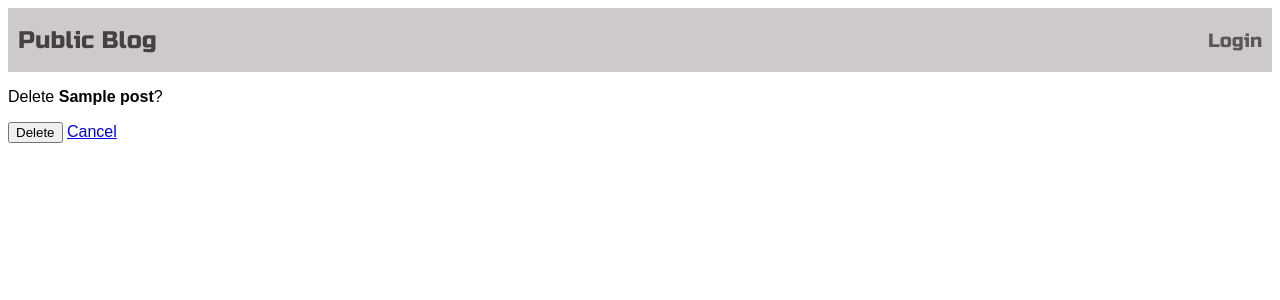
After one commit to armanaaquib/django-blog-project, a Django app: template blog/templates/post_confirm_delete.html in a window 1280 px wide. The commit adds this page. Shown: the top 300 px of the page. Run offline with Django 3.2, Linux system fonts and the light colour scheme; the template is opened without the code that fills it: most values are stand-ins (such as "Sample title", 1, 10 or a date in 2020).

Commit message:
Added: post delete fature

```diff
--- /dev/null
+++ b/blog/templates/post_confirm_delete.html
@@ -0,0 +1,15 @@
+{% extends 'base.html' %}
+
+{% block title %}Delete {{ post.title }}{% endblock %}
+
+{% block body %}
+    <div>
+        <p>Delete <strong>{{ post.title }}</strong>?</p>
+
+        <form method="POST">
+            {% csrf_token %}
+            <input type="submit" value="Delete">
+            <a href="{% url 'blog:post-detail' pk=post.pk %} ">Cancel</a>
+        </form>
+    </div>
+{% endblock %}
--- a/blog/templates/post_detail.html
+++ b/blog/templates/post_detail.html
@@ -11,6 +11,7 @@
     {% if post.author == user %}
         <div class='post-update'>
             <a class="nav-item" href="{% url 'blog:edit' post.pk %}">Edit</a>
+            <a class="nav-item" href="{% url 'blog:delete' post.pk %}">Delete</a>
         </div>
     {% endif %}
     <div class="post">
--- a/blog/urls.py
+++ b/blog/urls.py
@@ -2,7 +2,7 @@ from django.urls import re_path, path
 from .views import (PostListView, PostDetailView,
                     PostCreateView, PostDraftListView,
                     UserPostListView, PostPublishView,
-                    PostEditView,)
+                    PostEditView, PostDeleteView)
 
 app_name = 'blog'
 
@@ -14,4 +14,5 @@ urlpatterns = [
     re_path(r'^blogs/', UserPostListView.as_view(), name='user-posts'),
     re_path(r'^publish/(?P<pk>\d+)', PostPublishView.as_view(), name='publish'),
     re_path(r'^edit/(?P<pk>\d+)', PostEditView.as_view(), name='edit'),
+    re_path(r'^delete/(?P<pk>\d+)', PostDeleteView.as_view(), name='delete'),
 ]
```
Also changed, not shown: blog/tests/test_views.py (+59 -0 lines), blog/views.py (+6 -1 lines).
